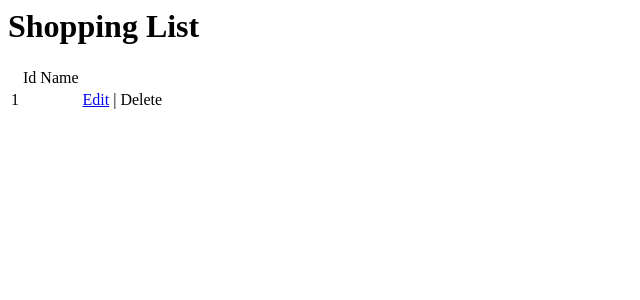
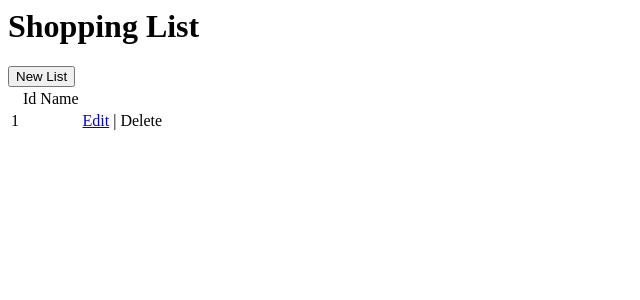
Before and after one commit to liumartins/shoppinglist, a PHP site: page /shopping/list in a window 1280 px wide. Shown: the top 300 px of the page, without its empty margins (0-640 px from the left). Run offline with PHP 8.4, Linux system fonts and the light colour scheme; tables that the repository leaves empty or names only in its code hold one stand-in row (values such as "Sample post"); data that the repository does not hold is empty.

Commit message:
adjustes on Viewn and Controller

```diff
--- a/app/Controllers/ShoppingController.php
+++ b/app/Controllers/ShoppingController.php
@@ -12,7 +12,7 @@ class ShoppingController extends Controller
     public function newAction($params)
     {
 
-      if($params['id'] !== ''){
+      if($params && $params['id'] !== ''){
           $model = $this->model(ShoppingList::class);
           $data = [
             'config' => ['action' => 'update'],
@@ -40,14 +40,14 @@ class ShoppingController extends Controller
     {
        $model = $this->model(ShoppingList::class);
        $model->store($_POST);
-       header('/shopping/list');
+       return header('Location: /shopping/list');
     }
 
     public function updateAction()
     {
        $model = $this->model(ShoppingList::class);
        $model->change($_POST);
-       return header('/shopping/list');
+       return header('Location: /shopping/list');
     }
 
     public function deleteAction()
--- a/app/views/shopping/list.phtml
+++ b/app/views/shopping/list.phtml
@@ -1,5 +1,5 @@
 <h1>Shopping List</h1>
-
+  <a href="/shopping/new"><button>New List</button></a>
     <table>
         <thead>
             <th>
```
